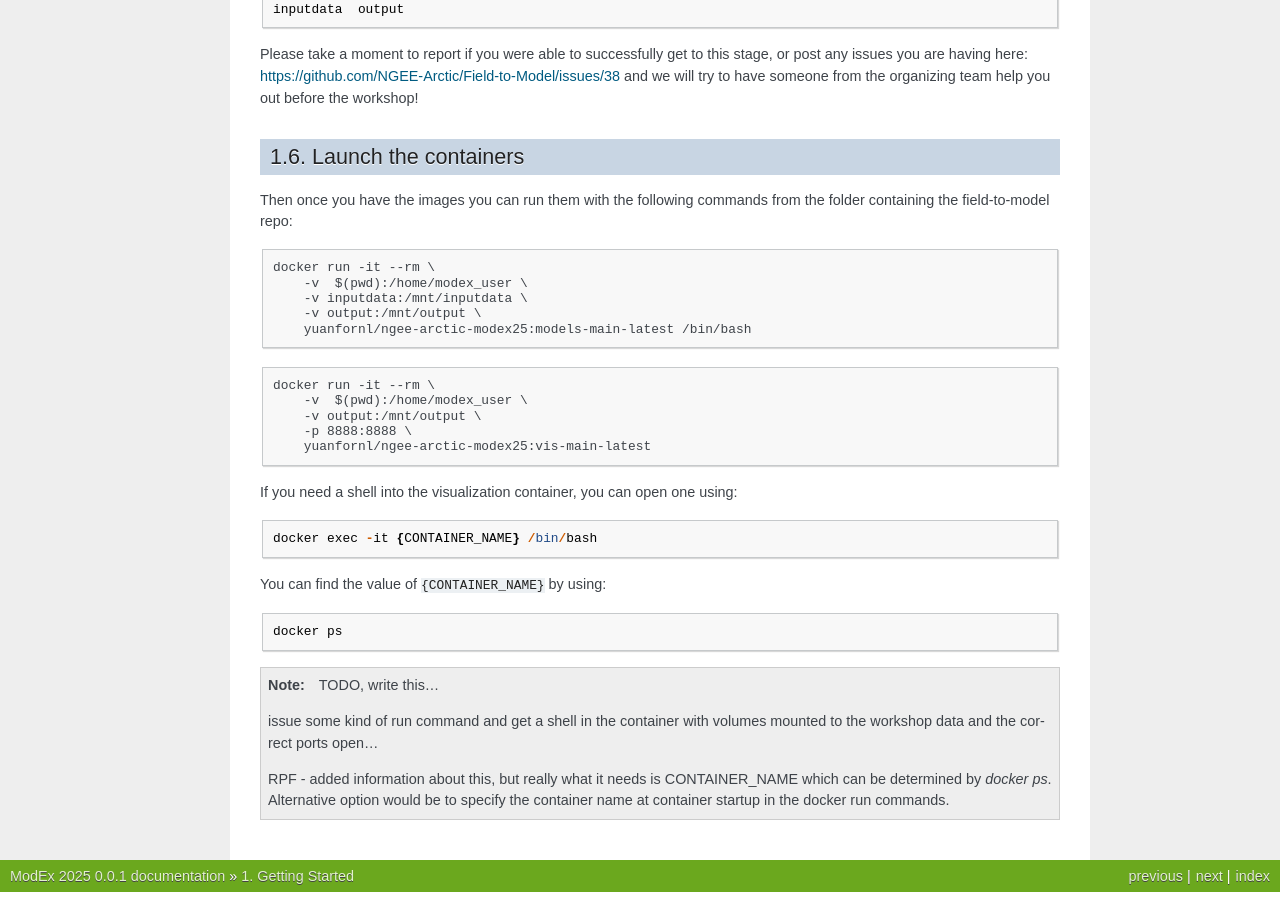
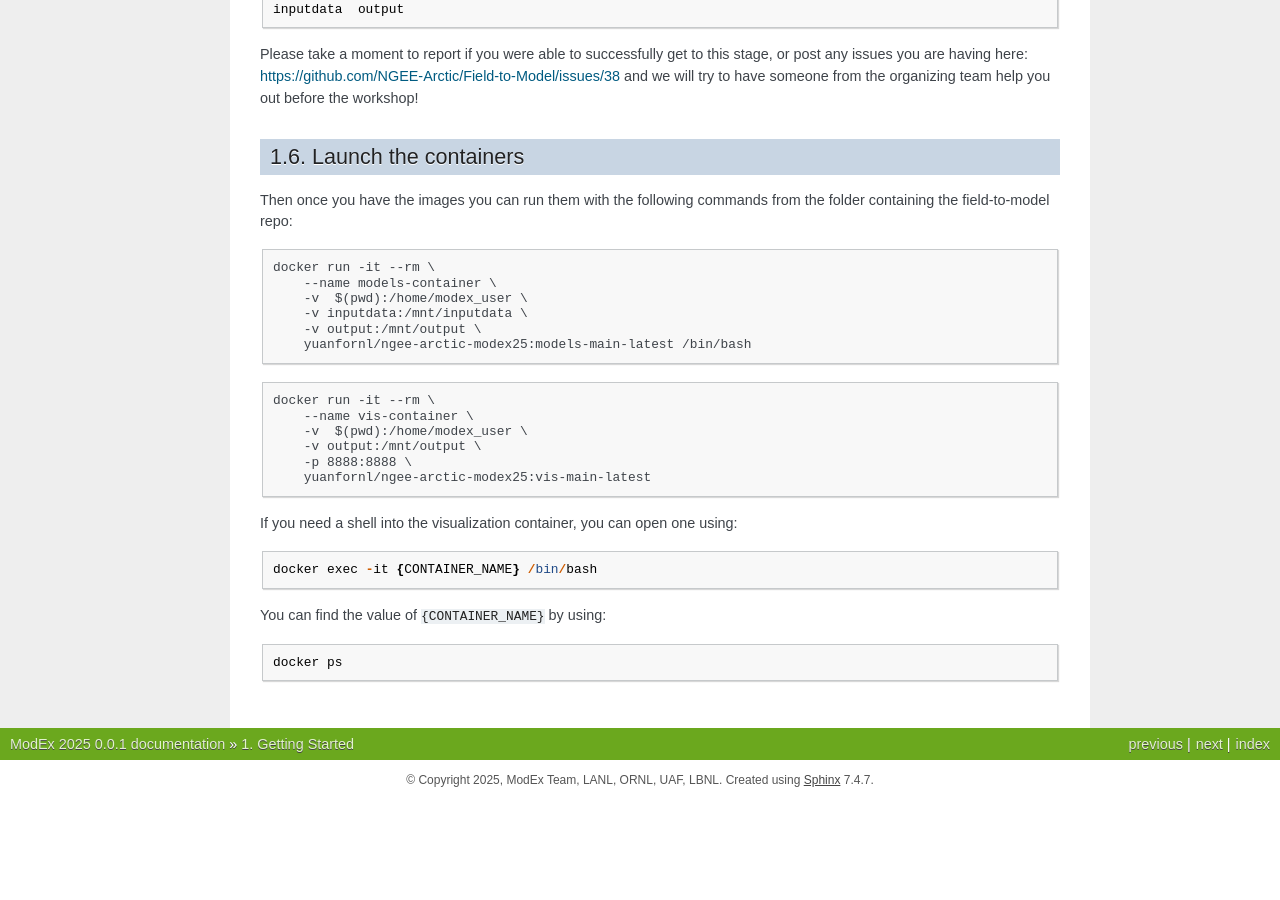
Before and after one commit to jsta/Field-to-Model, a Sphinx documentation site: the page built from docs/source/setup.rst, in a window 1280 px wide and 900 px high, scrolled down 2559 px. Built offline with Sphinx 7.4.7, drawn with Linux system fonts in a browser that asks for light colours; pages that are not in the unit, such as notebooks, are missing from menus; after the commit the page ends 3359 px from its top, so only the background shows below that.

Commit message:
name the running containers

```diff
--- a/docs/source/setup.rst
+++ b/docs/source/setup.rst
@@ -159,6 +159,7 @@ from the folder containing the field-to-model repo:
 .. code::
 
     docker run -it --rm \
+        --name models-container \
         -v  $(pwd):/home/modex_user \
         -v inputdata:/mnt/inputdata \
         -v output:/mnt/output \
@@ -167,6 +168,7 @@ from the folder containing the field-to-model repo:
 .. code::
 
     docker run -it --rm \
+        --name vis-container \
         -v  $(pwd):/home/modex_user \
         -v output:/mnt/output \
         -p 8888:8888 \
@@ -183,12 +185,3 @@ You can find the value of ``{CONTAINER_NAME}`` by using:
 .. code::
 
     docker ps
-
-.. note:: TODO, write this...
-
-    issue some kind of run command and get a shell in the container with
-    volumes mounted to the workshop data and the correct ports open...
-
-    RPF - added information about this, but really what it needs is CONTAINER_NAME
-    which can be determined by `docker ps`. Alternative option would be to specify
-    the container name at container startup in the docker run commands.
```
